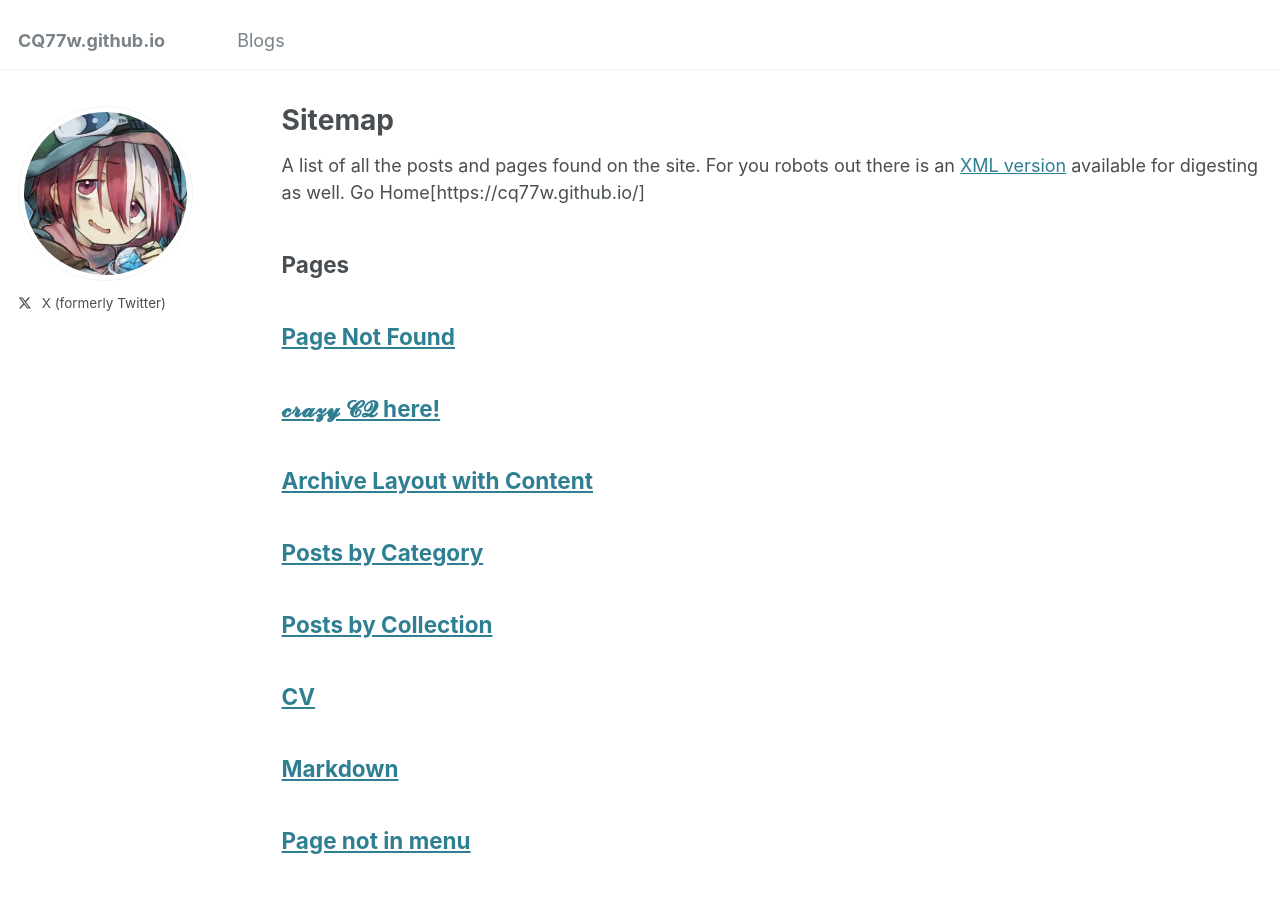
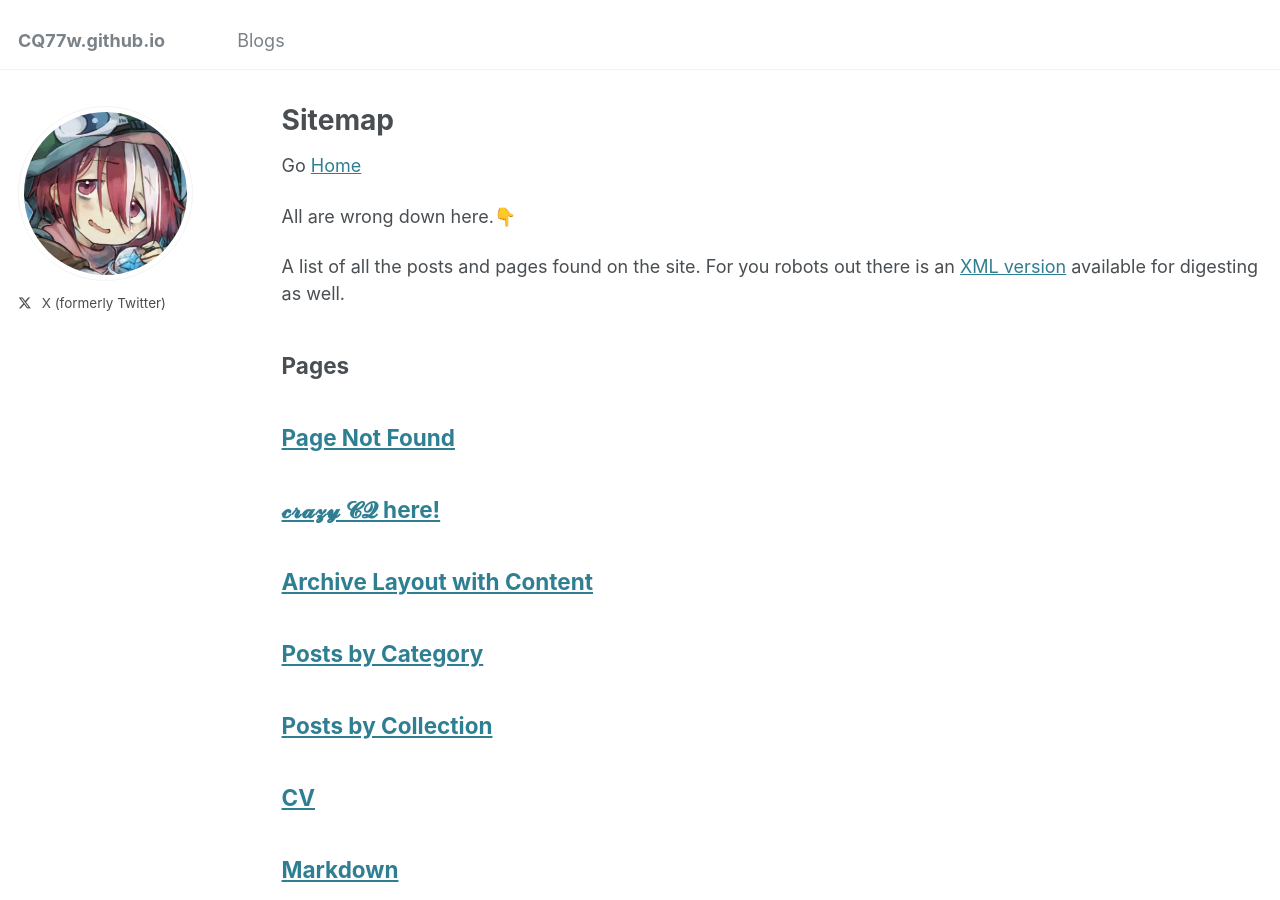
Before and after one commit to CQ77w/CQ77w.github.io, a Jekyll site: the page built from _pages/sitemap.md, in a window 1280 px wide and 900 px high. Built offline with Jekyll 4.4.1, drawn with Linux system fonts in a browser that asks for light colours.

Commit message:
Update sitemap.md

```diff
--- a/_pages/sitemap.md
+++ b/_pages/sitemap.md
@@ -7,8 +7,11 @@ author_profile: true
 
 {% include base_path %}
 
+Go [Home](https://cq77w.github.io/)
+
+All are wrong down here.👇
+
 A list of all the posts and pages found on the site. For you robots out there is an [XML version]({{ base_path }}/sitemap.xml) available for digesting as well.
-Go Home[https://cq77w.github.io/]
 
 <h2>Pages</h2>
 {% for post in site.pages %}
```
